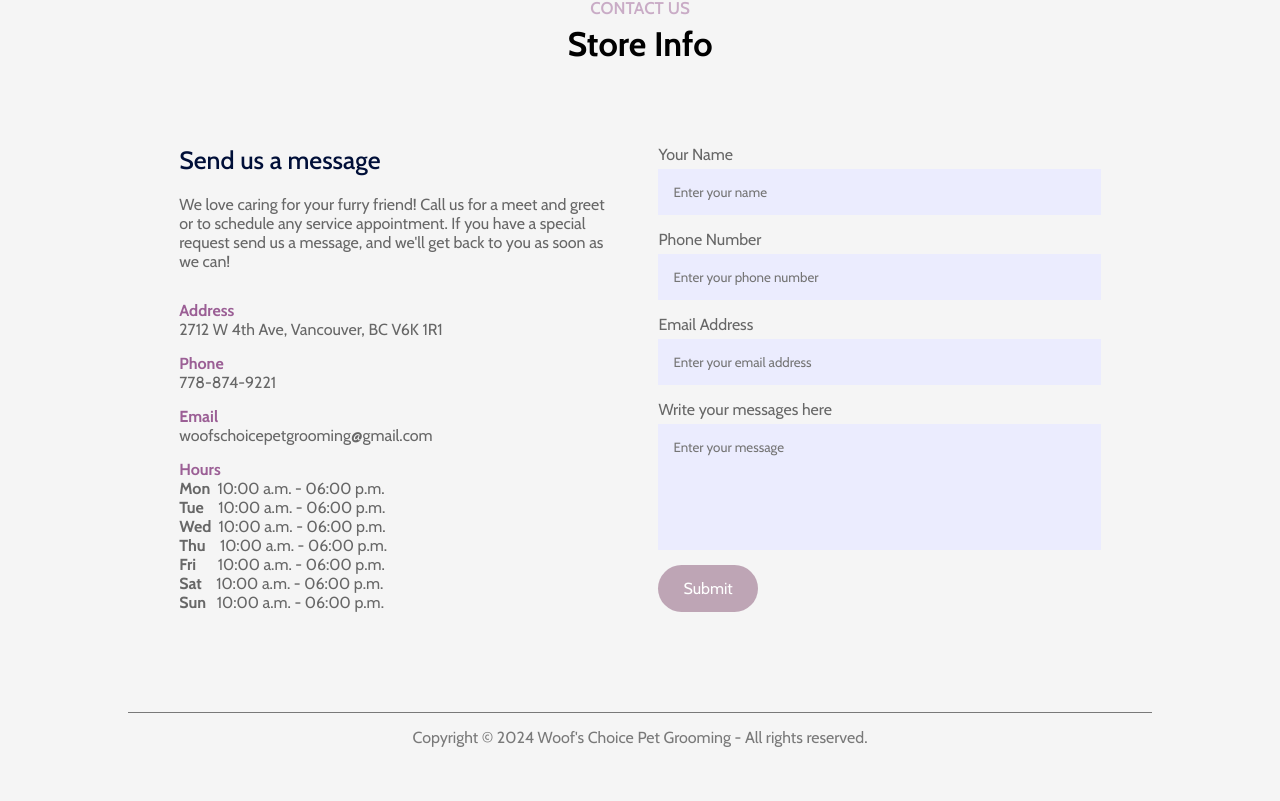
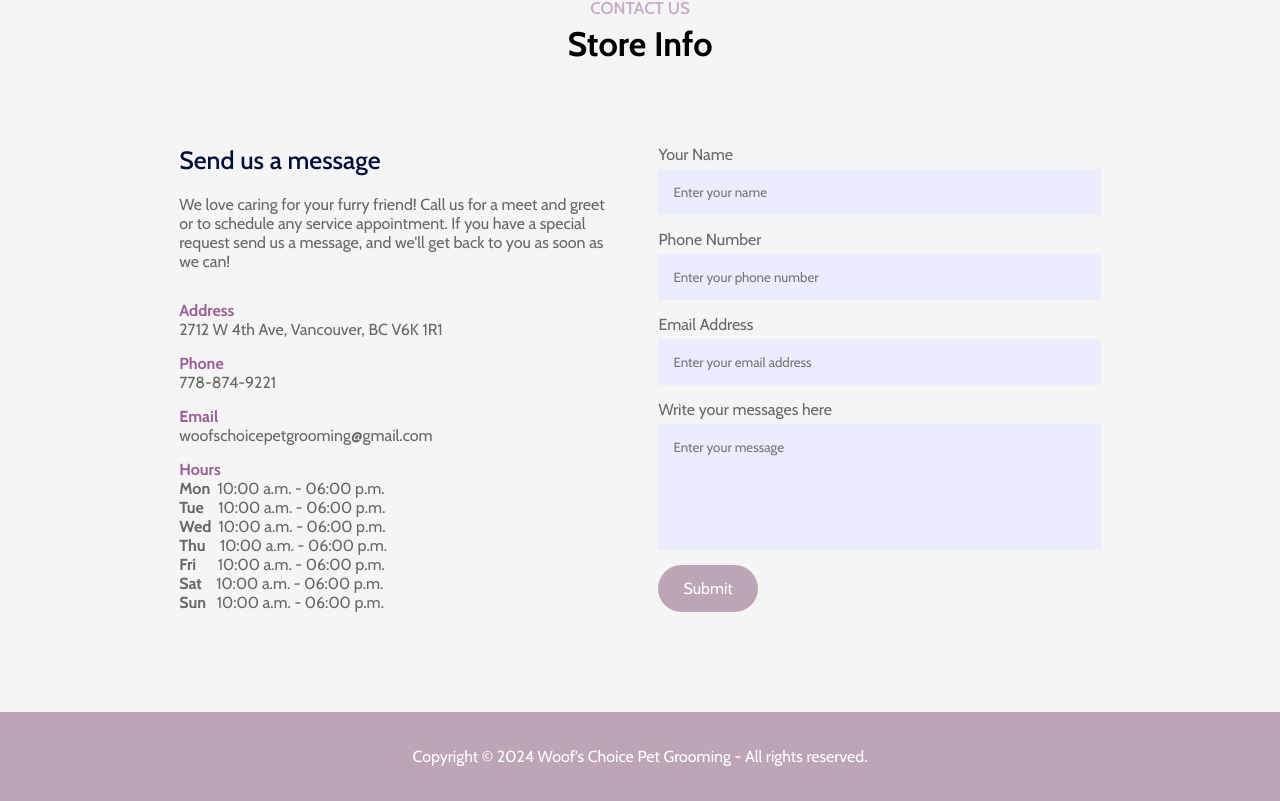
Before and after one commit to ellenjung24/Woof-s-Choice, a React (Vite) app: page / in a window 1280 px wide. Shown: the part 3838-4639 px from the top of the page. Before the commit the page ends 4610 px from the top, so only its background shows below. Built offline with nearby package versions, Linux system fonts and the light colour scheme.

Commit message:
footer updated

```diff
--- a/src/App.jsx
+++ b/src/App.jsx
@@ -21,8 +21,8 @@
         <Services />
         <Title subTitle="Contact Us" context="Store Info" />
         <Contact />
-        <Footer />
       </div>
+      <Footer />
     </div>
     // </BrowserRouter>
   );
--- a/src/Components/Footer/Footer.css
+++ b/src/Components/Footer/Footer.css
@@ -1,14 +1,15 @@
 .footer {
-    margin: 10px auto;
+    margin: 0px auto;
     display: flex;
     align-items: center;
     justify-content: space-between;
-    border-top: 1px solid #797979;
+    background: #bea5b5;
     padding: 15px 0;
 }
 
 .footer p {
-    color: #797979;
+    color: white;
     text-align: center;
     width: 100%;
+    margin: 20px auto;
 }
```
